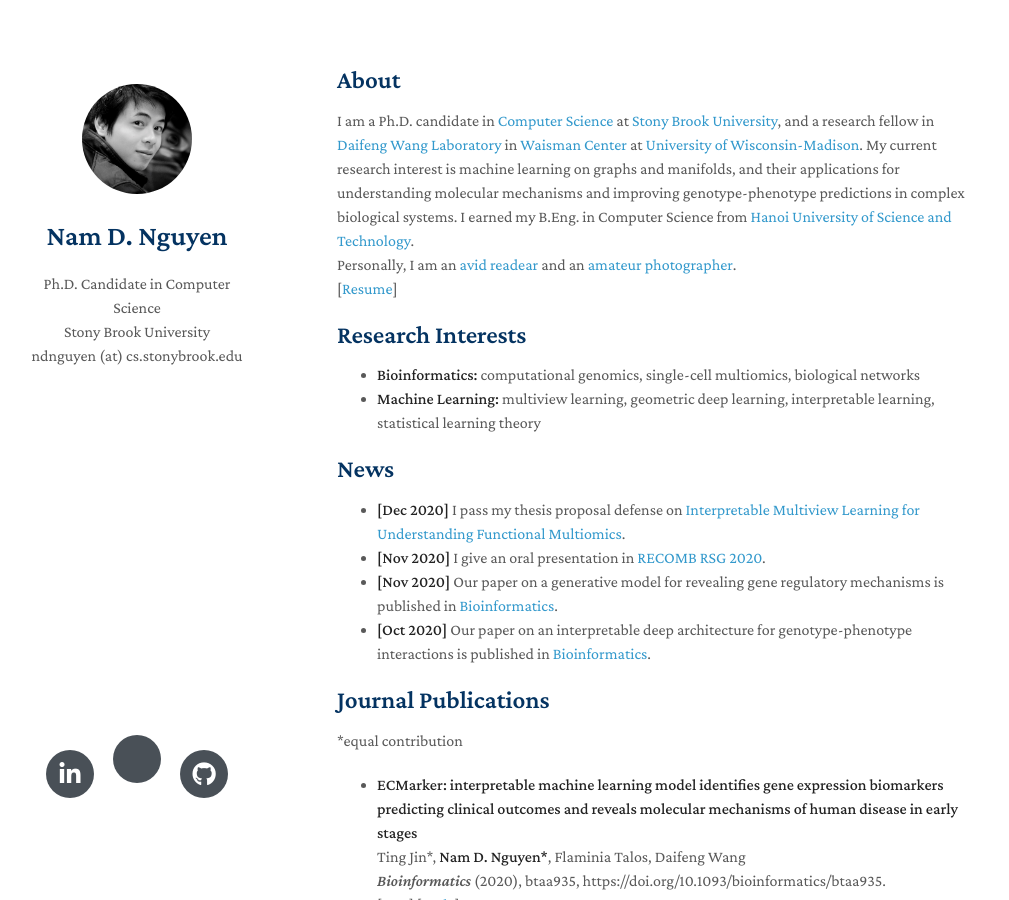
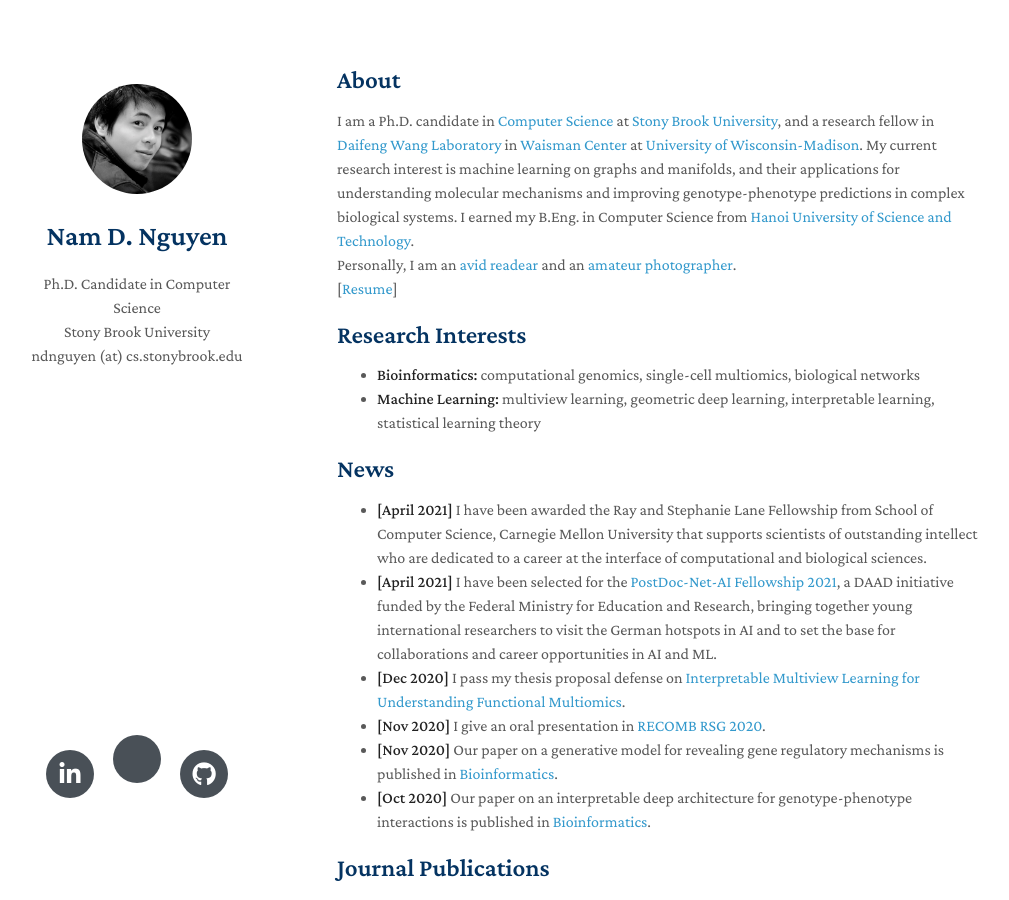
Before and after one commit to MaximHelio/MaximHelio.github.io, a Jekyll site: the page built from index.md, in a window 1280 px wide and 900 px high. Shown: the whole window, without its empty margins (133-1142 px from the left). Built offline with Jekyll 4.4.1, drawn with Linux system fonts in a browser that asks for light colours; nearby versions of some CDN libraries; a style sheet for code colours, icons or effects is not loaded; our own code applies the rules of GitHub Pages for plain Markdown files.

Commit message:
Update index.md

```diff
--- a/index.md
+++ b/index.md
@@ -16,6 +16,8 @@ Personally, I am an [avid readear](https://www.goodreads.com/user/show/19504526-
 
 ## News
 
+- **[April 2021]** I have been awarded the Ray and Stephanie Lane Fellowship from School of Computer Science, Carnegie Mellon University that supports scientists of outstanding intellect who are dedicated to a career at the interface of computational and biological sciences.
+- **[April 2021]** I have been selected for the [PostDoc-Net-AI Fellowship 2021](https://www.daad.de/en/the-daad/postdocnet/fellows/fellows/), a DAAD initiative funded by the Federal Ministry for Education and Research, bringing together young international researchers to visit the German hotspots in AI and to set the base for collaborations and career opportunities in AI and ML.
 - **[Dec 2020]** I pass my thesis proposal defense on [Interpretable Multiview Learning for Understanding Functional Multiomics](./assets/proposal.pdf).
 - **[Nov 2020]** I give an oral presentation in [RECOMB RSG 2020](https://www.iscb.org/recomb-regsysgen2020).
 - **[Nov 2020]** Our paper on a generative model for revealing gene regulatory mechanisms is published in [Bioinformatics](https://academic.oup.com/bioinformatics).
```
Also changed, not shown: other parts of index.md (+1 -1 lines).
